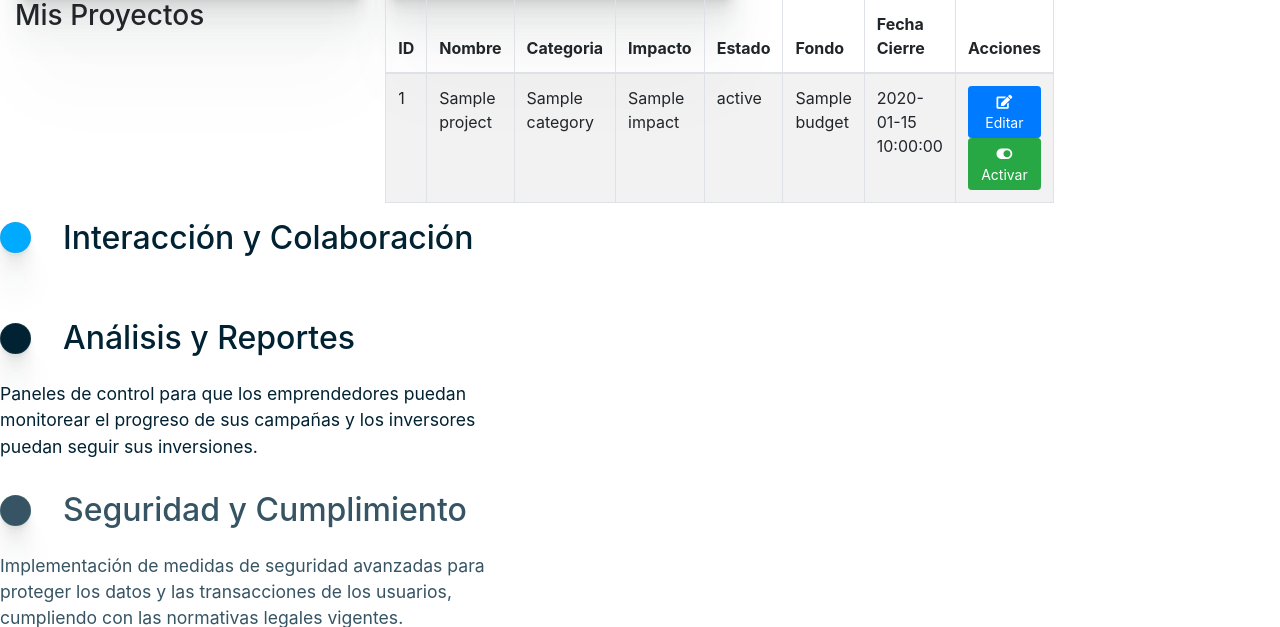
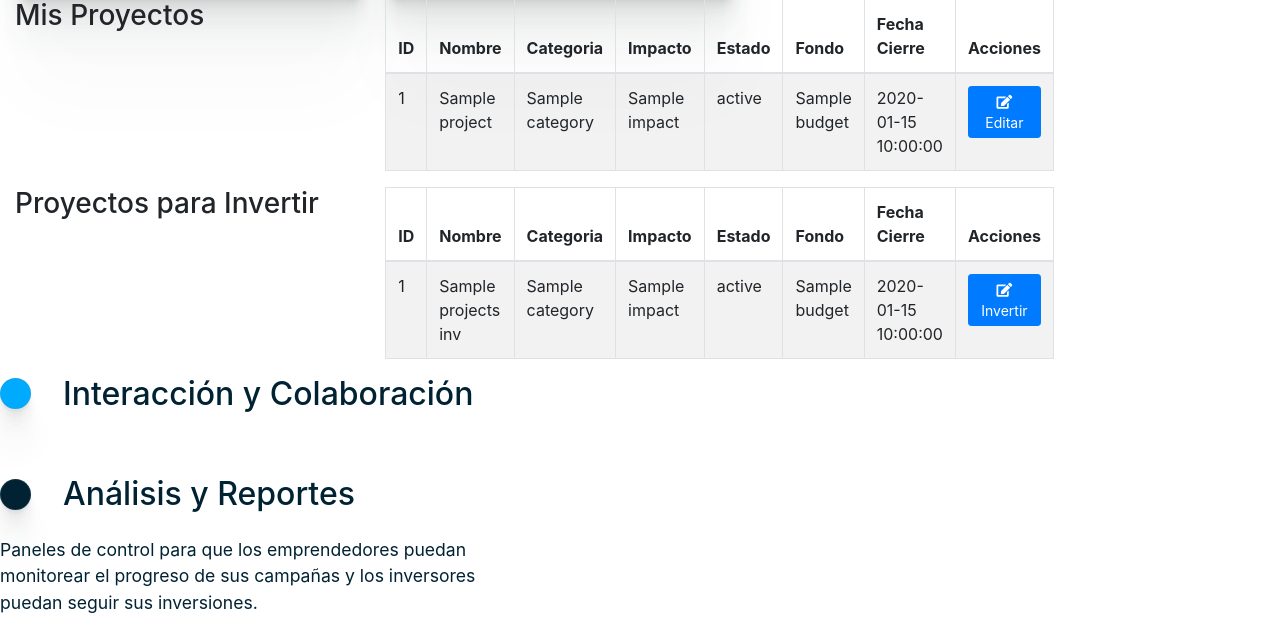
Before and after one commit to Martolox/PS_Crowdfunding, a CodeIgniter 4 app: the page made by app/Views/home/index.php in a window 1280 px wide. Shown: the part 2078-2705 px from the top of the page. Run offline with PHP 8.4 and a stand-in for CodeIgniter, Linux system fonts and the light colour scheme; the template is opened without the code that fills it: most values are stand-ins (such as "Sample title", 1, 10 or a date in 2020); some libraries are stand-ins or nearby versions.

Commit message:
agregado de proyectos invertir
se agrega la lista de proyectos para invertir

```diff
--- a/app/Config/Routes.php
+++ b/app/Config/Routes.php
@@ -14,6 +14,8 @@ $routes->get('/test', 'UsersController::test');
 $routes->get('/projects', 'ProjectsController::index');
 $routes->get('/projects/index', 'ProjectsController::index');
 $routes->post('ProjectsController/save_project', 'ProjectsController::save_project');
+$routes->get('ProjectsController/changeStatus/(:num)/(:alpha)', 'ProjectsController::changeStatus/$1/$2');
+
 
 
 $routes->get('/users', 'UsersController::list');
--- a/app/Controllers/HomeController.php
+++ b/app/Controllers/HomeController.php
@@ -17,9 +17,11 @@ class HomeController extends BaseController
         // Obtener los proyectos del usuario
         $projects = $projectModel->getProjectsByUserId($userId);
 
+        $projectsInv = $projectModel->get_published_projects();
+
         // Pasar los proyectos a la vista
        // return view('projects/index', ['projects' => $projects]);
 
-        return view('home/index', ['projects' => $projects]);
+        return view('home/index', ['projects' => $projects, 'projectsInv' => $projectsInv]);
     }
 }
--- a/app/Models/ProjectsModel.php
+++ b/app/Models/ProjectsModel.php
@@ -42,8 +42,10 @@ class ProjectsModel extends Model
 	}
 
 	public function get_published_projects() {
-        return $this->where('status', 'PUBLICADO')->findAll();
-    }
+        return $this->where('status', 'ACTIVO')
+					->where('id_users !=', 4)//$loggedUserId)
+					->findAll();
+	}
 
 	public function getProjectsByUserId($userId)
     {
--- a/app/Views/home/index.php
+++ b/app/Views/home/index.php
@@ -154,15 +154,27 @@
                         </a>
 
                         <!-- Botón de cambio de estado -->
-                        <?php if ($project['status'] == 'activo'): ?>
-                            <a href="<?= base_url('projects/changeStatus/' . $project['id_projects'] . '/inactivo') ?>" class="btn btn-warning btn-sm">
-                                <i class="fas fa-toggle-off"></i> Desactivar
-                            </a>
-                        <?php else: ?>
-                            <a href="<?= base_url('projects/changeStatus/' . $project['id_projects'] . '/activo') ?>" class="btn btn-success btn-sm">
-                                <i class="fas fa-toggle-on"></i> Activar
-                            </a>
-                        <?php endif; ?>
+						<?php if ($project['status'] == 'CARGA'): ?>
+							<!-- Botón para activar el proyecto -->
+							<a href="<?= base_url('ProjectsController/changeStatus/' . $project['id_projects'] . '/ACTIVO') ?>" class="btn btn-warning btn-sm">
+								<i class="fas fa-toggle-off"></i> Activar
+							</a>
+						<?php elseif ($project['status'] == 'ACTIVO'): ?>
+							<!-- Botón para finalizar el proyecto -->
+							<a href="<?= base_url('ProjectsController/changeStatus/' . $project['id_projects'] . '/FINALIZADO') ?>" class="btn btn-warning btn-sm">
+								<i class="fas fa-toggle-off"></i> Finalizar
+							</a>
+							<!-- Botón para cancelar el proyecto -->
+							<a href="<?= base_url('ProjectsController/changeStatus/' . $project['id_projects'] . '/CANCELADO') ?>" class="btn btn-danger btn-sm">
+								<i class="fas fa-times-circle"></i> Cancelar
+							</a>
+						<?php elseif ($project['status'] == 'FINALIZADO'): ?>
+							<!-- Proyecto finalizado - sin acciones adicionales -->
+							<span class="badge badge-success">Finalizado</span>
+						<?php elseif ($project['status'] == 'CANCELADO'): ?>
+							<!-- Proyecto cancelado - sin acciones adicionales -->
+							<span class="badge badge-danger">Cancelado</span>
+						<?php endif; ?>
                     </td>
                 </tr>
             <?php endforeach; ?>
@@ -170,6 +182,44 @@
     </table>
 </div>
 
+<div class="container">
+    <h3>Proyectos para Invertir</h3>
+    <table class="table table-striped table-bordered">
+        <thead>
+            <tr>
+                <th>ID</th>
+                <th>Nombre</th>
+                <th>Categoria</th>
+				<th>Impacto</th>
+				<th>Estado</th>
+				<th>Fondo</th>
+				<th>Fecha Cierre</th>
+                <th>Acciones</th>
+            </tr>
+        </thead>
+        <tbody>
+            <?php foreach ($projectsInv as $projectInv): ?>
+                <tr>
+                    <td><?= $projectInv['id_projects'] ?></td>
+                    <td><?= $projectInv['name'] ?></td>
+					<td><?= $projectInv['category'] ?></td>
+                    <td><?= $projectInv['impact'] ?></td>
+                    <td><?= $projectInv['status'] ?></td>
+					<td><?= $projectInv['budget'] ?></td>
+					<td><?= $projectInv['end_date'] ?></td>
+                    <td>
+                        <!-- Botón de edición -->
+                        <a href="<?= base_url('projects/invertir/' . $project['id_projects']) ?>" class="btn btn-primary btn-sm">
+                            <i class="fas fa-edit"></i> Invertir
+                        </a>
+
+
+                    </td>
+                </tr>
+            <?php endforeach; ?>
+        </tbody>
+    </table>
+</div>
 
     <section>
         <div class="text">
@@ -240,7 +290,7 @@
 								<tr>
 									<td><label for="impact">Impacto</label></td>
 									<td>
-										<select class="form-control" id="category" name="category">
+										<select class="form-control" id="impact" name="impact">
 											<option value="ALTO" <?= isset($projecto) && $projecto->category == 'ALTO' ? 'selected' : '' ?>>Alto</option>
 											<option value="MEDIO" <?= isset($projecto) && $projecto->category == 'MEDIO' ? 'selected' : '' ?>>Medio</option>
 											<option value="BAJO" <?= isset($projecto) && $projecto->category == 'BAJO' ? 'selected' : '' ?>>Bajo</option>
```
Also changed, not shown: app/Controllers/ProjectsController.php (+17 -1 lines).
